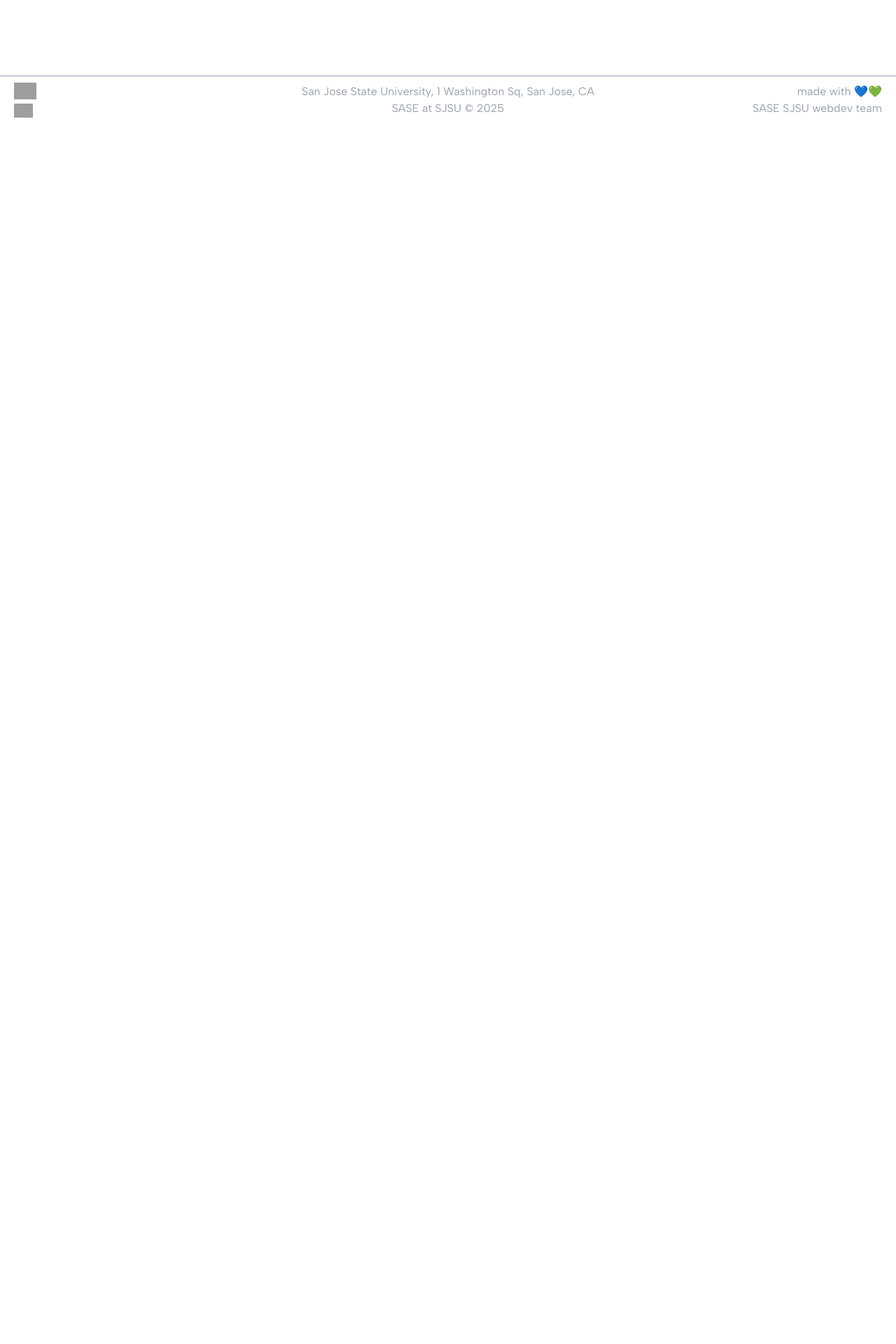
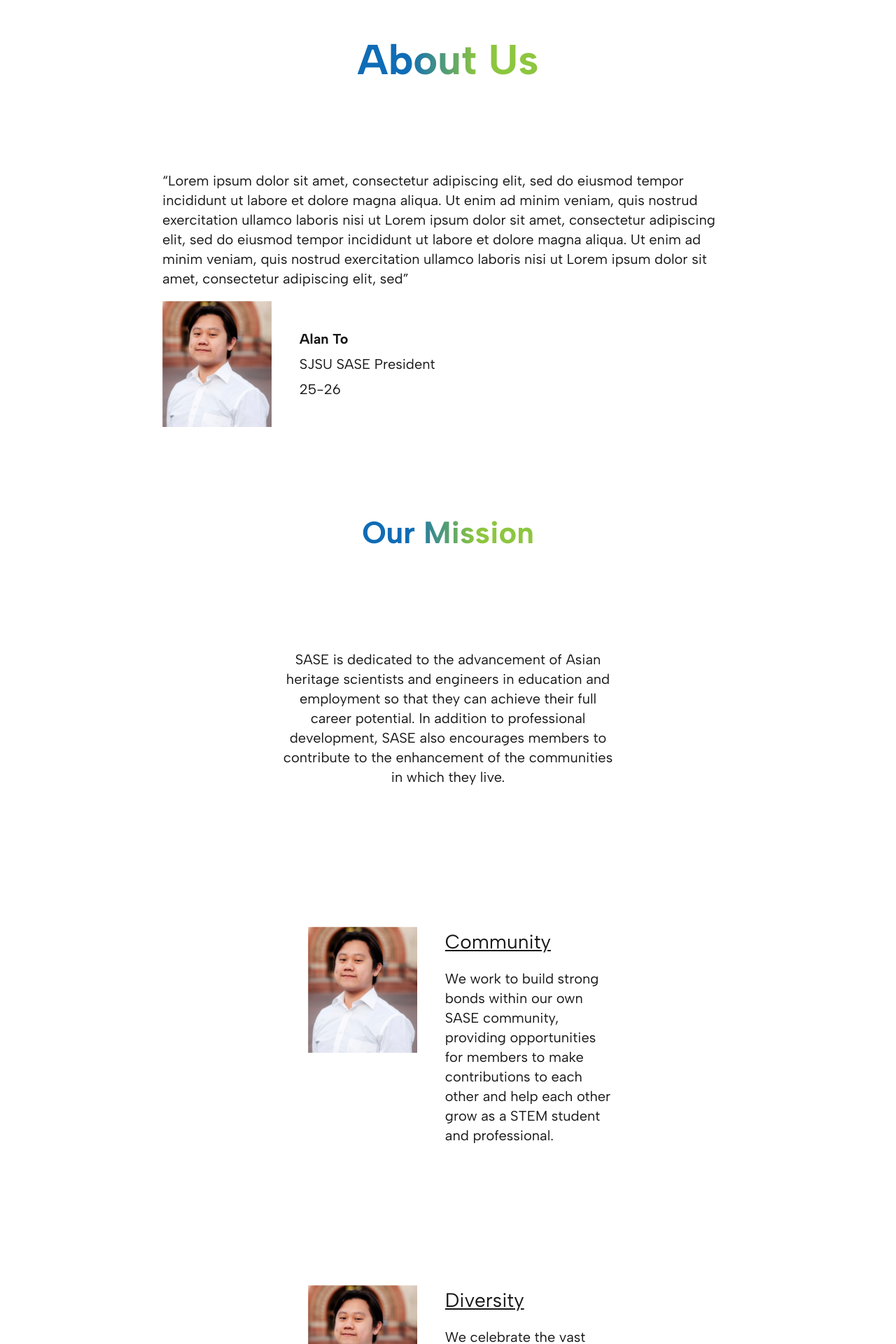
Before and after one commit to sase-sjsu/website, a Next.js app: page /about-us in a window 1280 px wide. Shown: the part 400-2320 px from the top of the page at 70% size. Before the commit the page ends 800 px from the top, so only its background shows below. Built offline with nearby package versions, Linux system fonts and the light colour scheme; grey boxes are pictures that could not be loaded.

Commit message:
About me creation and new components
Added all of the intended content for about us and currently working on refining the style, made three new components: SubHeadingBody, SubH3Body, and BackgroundImage.

```diff
--- a/src/app/about-us/page.tsx
+++ b/src/app/about-us/page.tsx
@@ -1,7 +1,148 @@
+"use client";
+
+import SubHeaderBody from "../components/SubHeaderBody";
+import SubH3Body from "../components/SubH3Body";
+import BackgroundImage from "../components/BackgroundImage";
+
 export default function AboutPage() {
   return (
     <>
-      <h1>about us!</h1>
+    {/* About Us Page Header */}
+      <header>
+         <BackgroundImage
+          image = "/about_us/about_us_header_img.jpg"
+          title = "About Us"
+        />
+      </header>
+
+      {/* President Message */}
+      <section className="flex flex-col items-center">
+        <div className="text-left w-4xl mx-auto my-20 p-10 bg-opacity-50 rounded-lg">
+          <p className="text-2xl mb-4">
+          “Lorem ipsum dolor sit amet, consectetur adipiscing elit,
+          sed do eiusmod tempor incididunt ut labore et dolore magna aliqua.
+          Ut  enim ad minim veniam, quis nostrud exercitation ullamco laboris
+          nisi ut Lorem ipsum dolor sit amet, consectetur adipiscing elit,
+          sed do eiusmod tempor incididunt ut labore et dolore magna aliqua.
+          Ut  enim ad minim veniam, quis nostrud exercitation ullamco laboris
+          nisi ut Lorem ipsum dolor sit amet, consectetur adipiscing elit, sed”
+          </p>
+
+          <div className="flex flex-row gap-10 items-center h-1">
+            <img className="z-6 h-45 mt-45" src="/about_us/president_img.jpg"/>
+              <div className="flex flex-col gap-2 mt-45">
+                <p><b>Alan To</b></p>
+                <p>SJSU SASE President</p>
+                <p>25-26</p>
+              </div>
+          </div>
+        </div>
+      </section>
+
+      {/* Our mission section*/}
+      <section>
+        <SubHeaderBody
+          title="Our Mission"
+          body="SASE is dedicated to the advancement of Asian heritage scientists and  engineers in education and employment so that they can achieve their full career potential. In addition to professional development, SASE  also encourages members to contribute to the enhancement of the  communities in which they live."
+        />
+
+      </section>
+
+      {/*SASE Values section*/}
+      <section>
+        <SubH3Body
+          title="Community"
+          body="We work to build strong bonds within our own SASE community, providing  opportunities for members to make contributions to each other and help  each other grow as a STEM student and professional."
+          image="/about_us/president_img.jpg"
+        />
+
+        <SubH3Body
+          title="Diversity"
+          body="We celebrate the vast diversity of our members within the SASE community, as well as the diversity on campuses and the workplace."
+          image="/about_us/president_img.jpg"
+        />
+
+        <SubH3Body
+          title="Success"
+          body="We facilitate engagement between students and companies through tours, workshops, and job/internship opportunities!"
+          image="/about_us/president_img.jpg"
+        />
+      </section>
+
+      {/* Testimonials section*/}
+      <section>
+        <div className="flex flex-col mx-45 mb-5 mt-10">
+          <h2 className="h-50">Testimonials</h2>
+          <div className="flex flex-row">
+            <p>
+            “Lorem ipsum dolor sit amet, consectetur adipiscing elit,  sed do eiusmod tempor incididunt ut labore et dolore magna aliqua. Ut  enim ad minim veniam, quis nostrud exercitation ullamco laboris nisi ut Lorem ipsum dolor sit amet, consectetur adipiscing elit,  sed do ”
+            </p>
+            <img></img>
+          </div>
+
+        </div>
+      </section>
+
+      {/*executive board */}
+      <section>
+        <div className="flex flex-col mx-45 mb-5 mt-10">
+          <h2 className="h-50">Executive Board</h2>
+          <div className="flex flex-row">
+            <div className="flex flex-row gap-10 items-center h-1">
+              <img className="z-6 h-45 mt-45" src="/about_us/president_img.jpg"/>
+                <div className="flex flex-col gap-2 mt-45">
+                  <p><b>Alan To</b></p>
+                  <p>SJSU SASE President</p>
+                  <p>25-26</p>
+                </div>
+            </div>
+
+            <div className="flex flex-row gap-10 items-center h-1">
+              <img className="z-6 h-45 mt-45" src="/about_us/president_img.jpg"/>
+                <div className="flex flex-col gap-2 mt-45">
+                  <p><b>Alan To</b></p>
+                  <p>SJSU SASE President</p>
+                  <p>25-26</p>
+                </div>
+            </div>
+          </div>
+
+        </div>
+      </section>
+
+      {/*FAQ*/}
+      <section>
+        <div>
+          <h2>Frequently Asked Questions</h2>
+        </div>
+        <div className="border-4">
+          <button>
+            <h3>Question</h3>
+          </button>
+        </div>
+        <div className="border-4">
+          <button>
+            <h3>Question</h3>
+          </button>
+        </div>
+        <div className="border-4">
+          <button>
+            <h3>Question</h3>
+          </button>
+        </div>
+        <div className="border-4">
+          <button>
+            <h3>Question</h3>
+          </button>
+        </div>
+        <div className="border-4">
+          <button>
+            <h3>Question</h3>
+          </button>
+        </div>
+      </section>
+
+
     </>
   );
 }
--- /dev/null
+++ b/src/app/components/BackgroundImage.tsx
@@ -0,0 +1,23 @@
+//component for static background image used for all other pages EXCEPT home
+
+"use client"
+
+type pageProps = {
+    image: string;
+    title: string;
+}
+
+export default function BackgroundImage({image,title}: pageProps) {
+
+    return (
+        <div>
+            <div className={"header-image fade-in bg-[linear-gradient(180deg,rgba(15,108,182,0)26%,rgba(0,89,160,0.722)100%),url(" + image + ")]"}/>
+
+            <div className="w-full h-10 absolute z-3 flex gap-11">
+            <h1 className="z-6 w-fit my-auto mr-auto leading-tight flex flex-col">
+                {title}
+            </h1>
+            </div>
+        </div>
+    )
+}
--- /dev/null
+++ b/src/app/components/SubH3Body.tsx
@@ -0,0 +1,26 @@
+/**
+ * used for the about me page listing sase mission for community, diversity, culture
+ */
+
+"use clinet";
+
+type pageProps = {
+    title: string;
+    body: string;
+    image: string;
+}
+
+export default function SubH3Body({title, body, image}:pageProps) {
+
+    return (
+        <div className="flex flex-row mx-100 mb-10 mt-50 text-left ">
+          <img className="h-45 mx-10" src={image}/>
+          <div className="flex flex-col">
+            <h3 className="h-15"><u>{title}</u></h3>
+            <p className="">
+                {body}
+            </p>
+          </div>
+        </div>
+    )
+}
--- /dev/null
+++ b/src/app/components/SubHeaderBody.tsx
@@ -0,0 +1,23 @@
+/**
+ * we have a lot of <h2>... style content so heres a component for it
+ *                  <p>...
+ */
+
+"use clinet";
+
+type pageProps = {
+    title: string;
+    body: string;
+}
+
+export default function SubHeaderBody({title, body}:pageProps) {
+
+    return (
+        <div className="flex flex-col mx-100 mb-5 mt-5 text-center">
+          <h2 className="h-50">{title}</h2>
+          <p className="">
+            {body}
+          </p>
+        </div>
+    )
+}
--- a/src/app/globals.css
+++ b/src/app/globals.css
@@ -3,8 +3,17 @@
 :root {
   --background: #ffffff;
   --foreground: #171717;
-  --gradient: linear-gradient(90deg,rgba(15, 108, 182, 1) 28%, rgba(141, 198, 63, 1) 66%);
-  --button-gradient: conic-gradient(from 270deg at 50% 50%, #0F6CB6 0%, #8DC63F 25%, #0F6CB6 100%);
+  --gradient: linear-gradient(
+    90deg,
+    rgba(15, 108, 182, 1) 28%,
+    rgba(141, 198, 63, 1) 66%
+  );
+  --button-gradient: conic-gradient(
+    from 270deg at 50% 50%,
+    #0f6cb6 0%,
+    #8dc63f 25%,
+    #0f6cb6 100%
+  );
 }
 
 body {
@@ -15,98 +24,87 @@ body {
 
 h1 {
   background-image: var(--gradient);
-  @apply
-  bg-clip-text
+  @apply bg-clip-text
   text-6xl
   text-transparent
   font-bold
   w-fit
-  m-auto
+  m-auto;
 }
 
 h2 {
   background-image: var(--gradient);
   font-size: 2.75rem;
-  @apply
-  bg-clip-text
+  @apply bg-clip-text
   text-transparent
   font-bold
   w-fit
-  mx-auto
+  mx-auto;
 }
 
 h3 {
   font-size: 1.75rem;
-  @apply
-  z-1
+  @apply z-1;
 }
 
 p {
-  @apply
-  text-xl
-  z-1
+  @apply text-xl
+  z-1;
 }
 
 section {
-  @apply
-  mt-44
+  @apply mt-44;
 }
 
 .header-image {
-  @apply
-  h-75
+  @apply h-75
   w-full
   bg-center
   bg-cover
   bg-black
-  mb-25
+  mb-25;
 }
 
 .blue-blur {
   background-color: rgba(15, 108, 182, 0.6);
   filter: blur(100px);
   border-radius: 50%;
-  @apply
-  min-h-7.5 max-h-7.5
-  min-w-62.5 max-w-62.5
+  @apply min-h-7.5 max-h-7.5
+  min-w-62.5 max-w-62.5;
 }
 
 .green-blur {
   background-color: rgba(141, 198, 63, 0.8);
   filter: blur(100px);
   border-radius: 50%;
-  @apply
-  min-h-7.5 max-h-7.5
-  min-w-62.5 max-w-62.5
+  @apply min-h-7.5 max-h-7.5
+  min-w-62.5 max-w-62.5;
 }
 
 .button {
   background: var(--button-gradient);
-  @apply
-  text-white
+  @apply text-white
   font-bold
   px-3
   py-1.5
-  rounded-md
+  rounded-md;
 }
 
 .button:hover {
-  @apply
-  drop-shadow-md
-  drop-shadow-gray-400
+  @apply drop-shadow-md
+  drop-shadow-gray-400;
 }
 
 .text-gradient {
   background-image: var(--gradient);
-  @apply
-  bg-clip-text
-  text-transparent
+  @apply bg-clip-text
+  text-transparent;
 }
 
 @theme {
-  --color-sase-blue: #0F6CB6;
-  --color-sase-green: #8DC63F;
-  --color-yeh:
+  --color-sase-blue: #0f6cb6;
+  --color-sase-green: #8dc63f;
+  --color-yeh: ;
 }
 
 @theme inline {
@@ -116,9 +114,9 @@ section {
   --font-mono: var(--font-geist-mono);
 }
 
-@media (prefers-color-scheme: dark) {
+/* @media (prefers-color-scheme: dark) {
   :root {
     --background: #0a0a0a;
     --foreground: #ededed;
   }
-}
+} */
```
Also changed, not shown: public/about_us/president_img.jpg (added), src/app/styles/fadeincarousel.css (line endings or trailing spaces), 1 other file (tests, documents, lock files or other folders).
